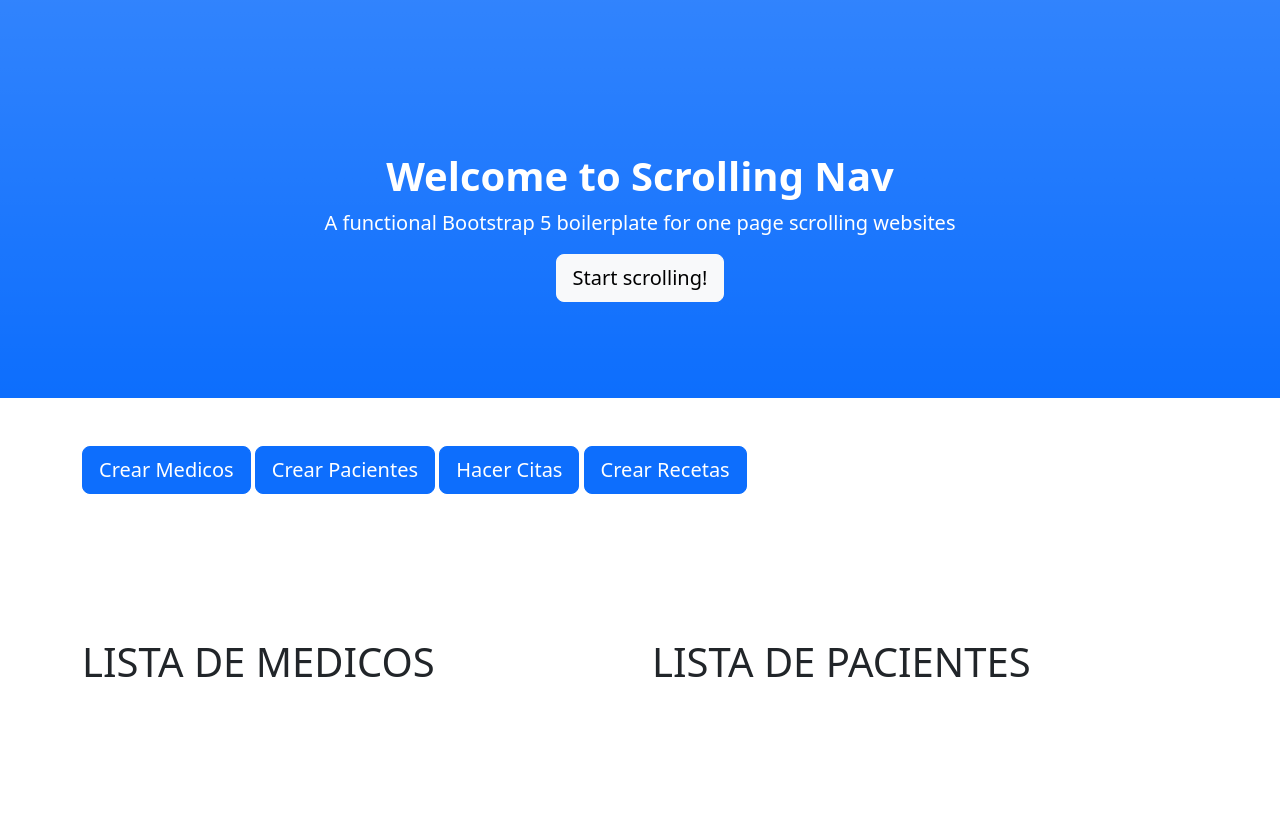
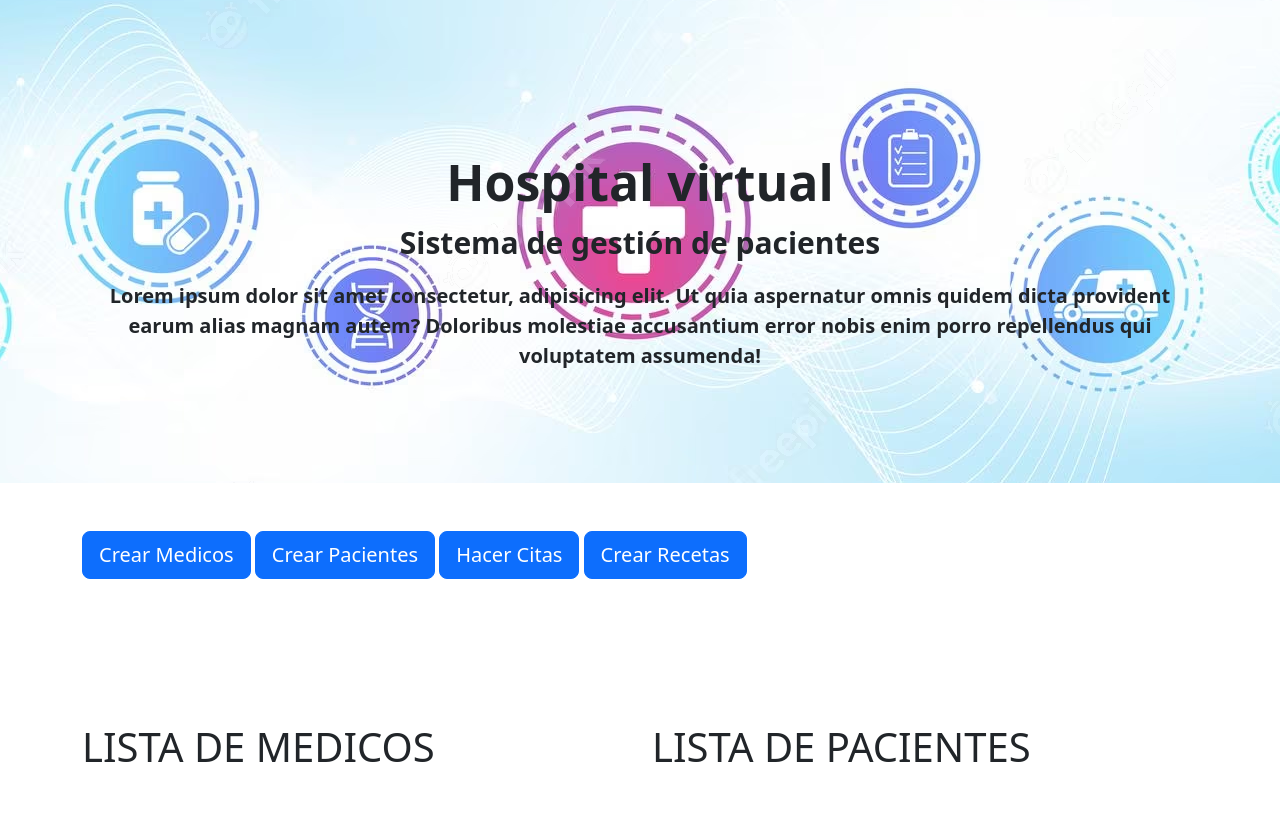
Before and after one commit to brayan084/Tercera-pre-entrega-ZORRO, a Django app: page / in a window 1280 px wide. Shown: the part 56-875 px from the top of the page. Before the commit the page ends 733 px from the top, so only its background shows below. Run offline with Django 4.2, Linux system fonts and the light colour scheme; data that the repository does not hold is empty; some libraries are stand-ins or nearby versions.

Commit message:
jugando con el html

```diff
--- a/project/SwissMedical/static/SwissMedical/css/index.css
+++ b/project/SwissMedical/static/SwissMedical/css/index.css
@@ -1,3 +1,12 @@
+.tamaño1 {
+    font-size: 50px;
+}
+.tamaño2 {
+    font-size: 30px;
+}
+.tamaño3 {
+    font-size: 20px;
+}
 .tamaño {
     font-size: 30px;
 }
@@ -5,3 +14,11 @@
 .botones {
     margin-top: 30px;
 }
+
+header {
+    background-image: url(../imagenes/logo.avif);
+    background-repeat: no-repeat;
+    background-position: center;
+
+
+}
--- a/project/SwissMedical/templates/SwissMedical/index.html
+++ b/project/SwissMedical/templates/SwissMedical/index.html
@@ -9,11 +9,14 @@
     <link rel="stylesheet" href=" {% static 'SwissMedical/css/index.css' %} ">
 
     <!-- Header-->
-    <header class="bg-primary bg-gradient text-white">
+    <header class="">
         <div class="container px-4 text-center">
-            <h1 class="fw-bolder">Welcome to Scrolling Nav</h1>
-            <p class="lead">A functional Bootstrap 5 boilerplate for one page scrolling websites</p>
-            <a class="btn btn-lg btn-light" href="#">Start scrolling!</a>
+            <h1 class="tamaño1"> <b>Hospital virtual</b></h1>
+            <p class="tamaño2"><b>Sistema de gestión de pacientes</b></p>
+            <p class="tamaño3"><b>Lorem ipsum dolor sit amet consectetur, adipisicing elit. Ut quia aspernatur omnis quidem dicta provident
+                earum alias magnam autem? Doloribus molestiae accusantium error nobis enim porro repellendus qui
+                voluptatem assumenda!</b></p>
+
         </div>
     </header>
 
@@ -21,10 +24,14 @@
         <div class="row ">
             <div class="col-lg-12 ">
 
-                <a href="{% url 'crearMedicos' %}"><button type="button" class="btn btn-primary btn-lg mt-5"> Crear Medicos </button></a>
-                <a href="{% url 'crearPacientes' %}"><button type="button" class="btn btn-primary btn-lg mt-5"> Crear Pacientes</button></a>
-                <a href="{% url 'crearCitas' %}"><button type="button" class="btn btn-primary btn-lg mt-5"> Hacer Citas</button></a>
-                <a href="{% url 'crearRecetas' %}"><button type="button" class="btn btn-primary btn-lg mt-5"> Crear Recetas</button></a>
+                <a href="{% url 'crearMedicos' %}"><button type="button" class="btn btn-primary btn-lg mt-5"> Crear
+                        Medicos </button></a>
+                <a href="{% url 'crearPacientes' %}"><button type="button" class="btn btn-primary btn-lg mt-5"> Crear
+                        Pacientes</button></a>
+                <a href="{% url 'crearCitas' %}"><button type="button" class="btn btn-primary btn-lg mt-5"> Hacer
+                        Citas</button></a>
+                <a href="{% url 'crearRecetas' %}"><button type="button" class="btn btn-primary btn-lg mt-5"> Crear
+                        Recetas</button></a>
 
             </div>
         </div>
```
Also changed, not shown: project/SwissMedical/static/SwissMedical/imagenes/logo.avif (added), project/SwissMedical/static/SwissMedical/imagenes/logo.jpg (renamed from project/SwissMedical/static/SwissMedical/imagenes/medicine-trendy-banner-vector.jpg).
